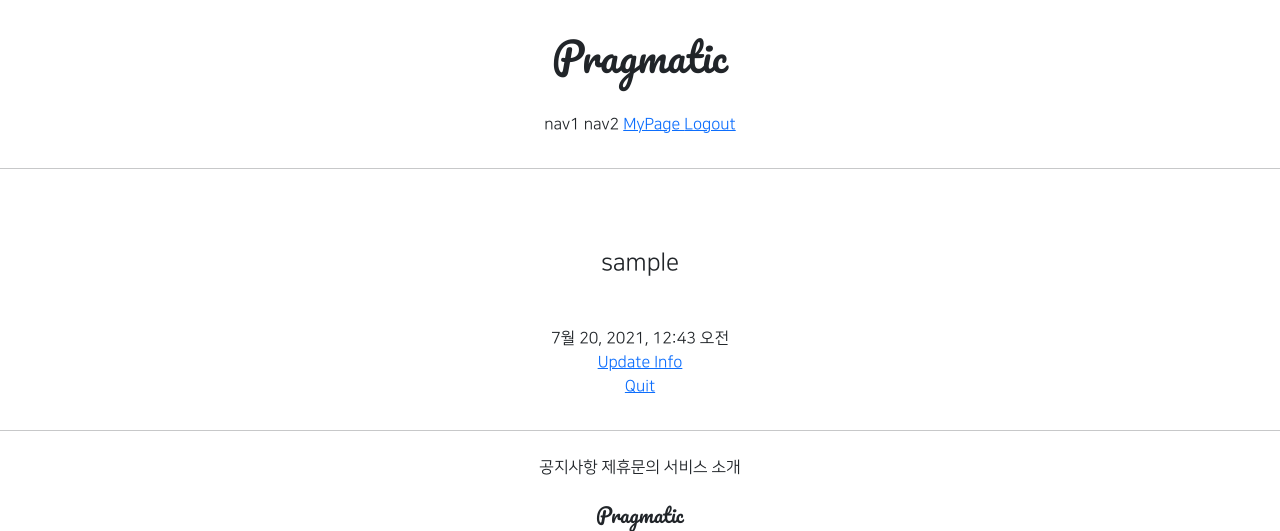
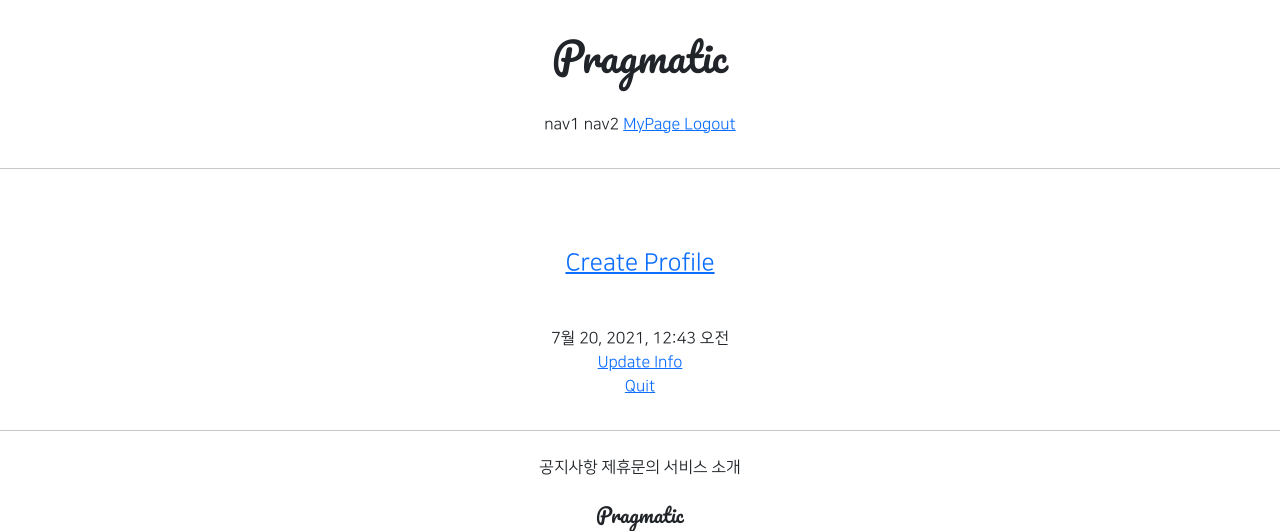
Before and after one commit to HeewonKwak/Python_Django, a Django app: template accountapp/templates/accountapp/detail.html in a window 1280 px wide. Shown: the top 531 px of the page. Run offline with Django 3.2, Linux system fonts and the light colour scheme; the template is opened without the code that fills it: values that come from a table or form of the project are taken from there, others are empty; the visitor is signed in with stand-in values (Sample User, id 1); data comes from the database, SQL or seed files in the repository; parts of the project's set-up code (start-up, migrations or seed data) failed here and were passed over.

Commit message:
Python_django web :2021:07:27 commit 4

```diff
--- a/accountapp/templates/accountapp/detail.html
+++ b/accountapp/templates/accountapp/detail.html
@@ -4,7 +4,16 @@
 
     <div class="text-center mw-500 m-auto">
         <div class="m-5">
-            <h4>{{ target_user.username }}</h4>
+            {% if target_user.profile %}
+                <h4>{{ target_user.profile.nickname }}</h4>
+                <h5>{{ target_user.profile.message }}</h5>
+            {% else %}
+                <h4>
+                    <a href="{%  url 'profileapp:create' %}">
+                        Create Profile
+                    </a>
+                </h4>
+            {% endif %}
         </div>
         <div>
             {{ target_user.date_joined }}
```
